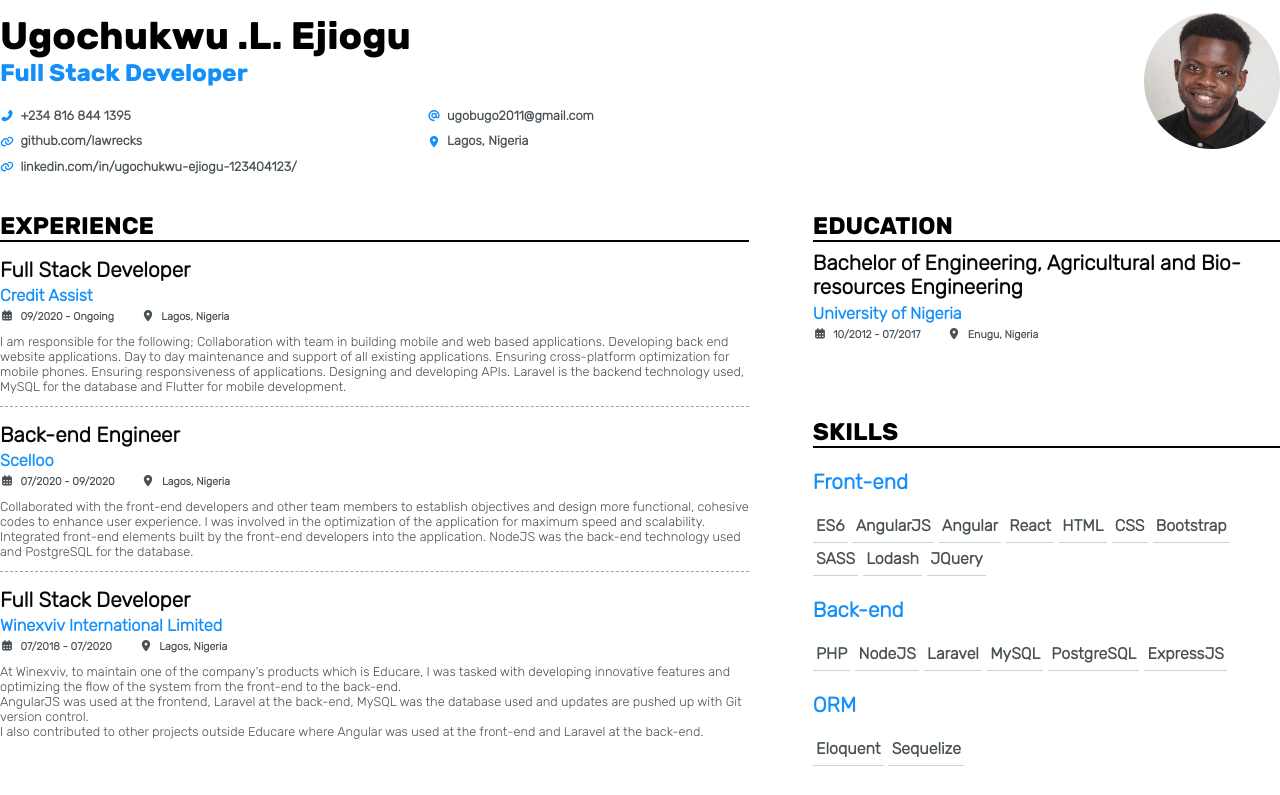
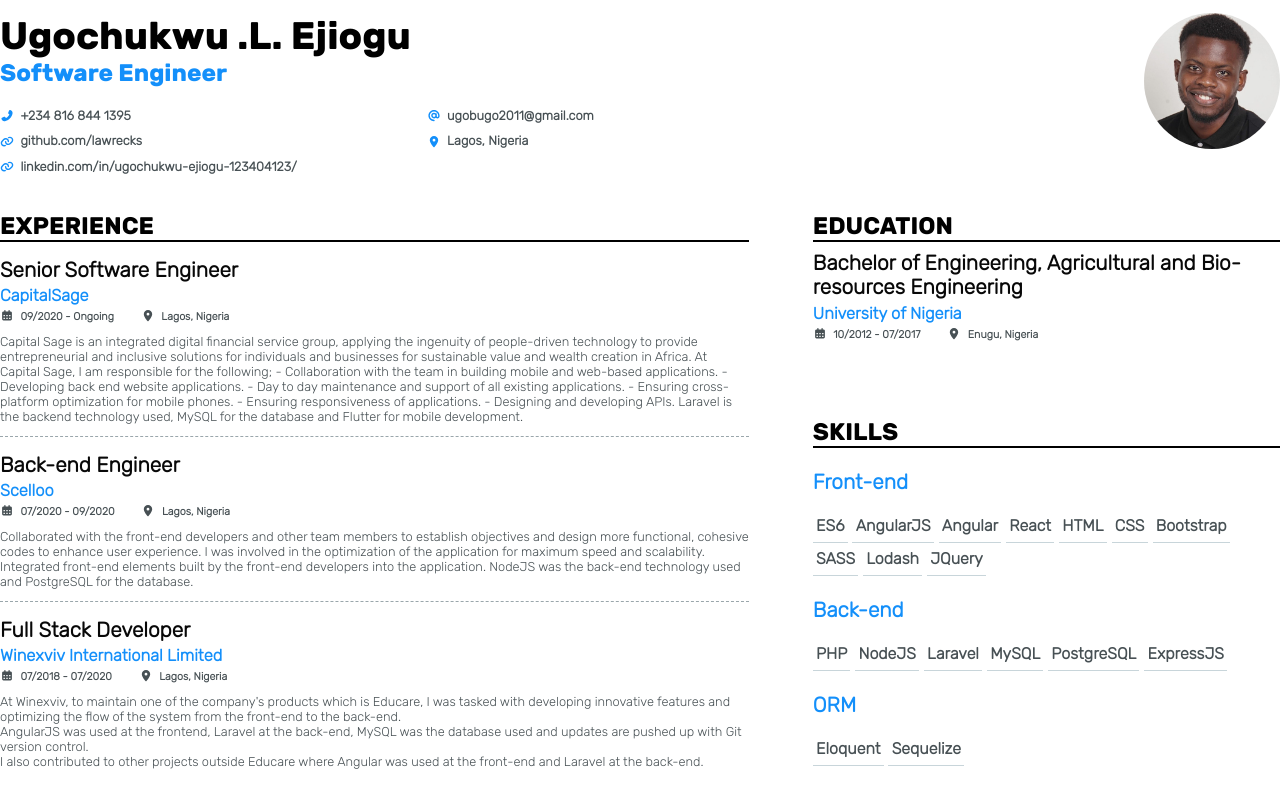
Before and after one commit to lawrecks/resume, a plain HTML site: page index.html in a window 1280 px wide. Shown: the top 795 px of the page. Drawn offline with Linux system fonts and the light colour scheme.

Commit message:
Made changes to recent experience

```diff
--- a/index.html
+++ b/index.html
@@ -13,7 +13,7 @@
         <header>
             <div class="personal-details">
                 <h1>Ugochukwu .L. Ejiogu</h1>
-                <h3 class="blue-text">Full Stack Developer</h3>
+                <h3 class="blue-text">Software Engineer</h3>
                 <div class="sub-details">
                     <div>
                         <h4 class="gray-text"><i class="fa fa-phone-alt logo blue-text"></i>+234 816 844 1395</h4>
@@ -39,18 +39,19 @@
                 <div style="width:58.5%">
                     <h1>EXPERIENCE</h1>
                     <div class="experience">
-                        <h2>Full Stack Developer</h2>
-                        <h3 class="blue-text">Credit Assist</h3>
+                        <h2>Senior Software Engineer</h2>
+                        <h3 class="blue-text">CapitalSage</h3>
                         <h6 class="gray-text date-place"><i class="fa fa-calendar-alt logo"></i>09/2020 - Ongoing &emsp;&emsp;
                             <i class="fa fa-map-marker-alt logo"></i>Lagos, Nigeria</h6>
                         <p class="gray-text desc">
-                            I am responsible for the following;
-                            Collaboration with team in building mobile and web based applications.
-                            Developing back end website applications.
-                            Day to day maintenance and support of all existing applications.
-                            Ensuring cross-platform optimization for mobile phones.
-                            Ensuring responsiveness of applications.
-                            Designing and developing APIs.
+                            Capital Sage is an integrated digital financial service group, applying the ingenuity of people-driven technology to provide entrepreneurial and inclusive solutions for individuals and businesses for sustainable value and wealth creation in Africa.
+                            At Capital Sage, I am responsible for the following;
+                            - Collaboration with the team in building mobile and web-based applications.
+                            - Developing back end website applications.
+                            - Day to day maintenance and support of all existing applications.
+                            - Ensuring cross-platform optimization for mobile phones.
+                            - Ensuring responsiveness of applications.
+                            - Designing and developing APIs.
                             Laravel is the backend technology used, MySQL for the database and Flutter for mobile development.
                         </p>
                     </div>
```
